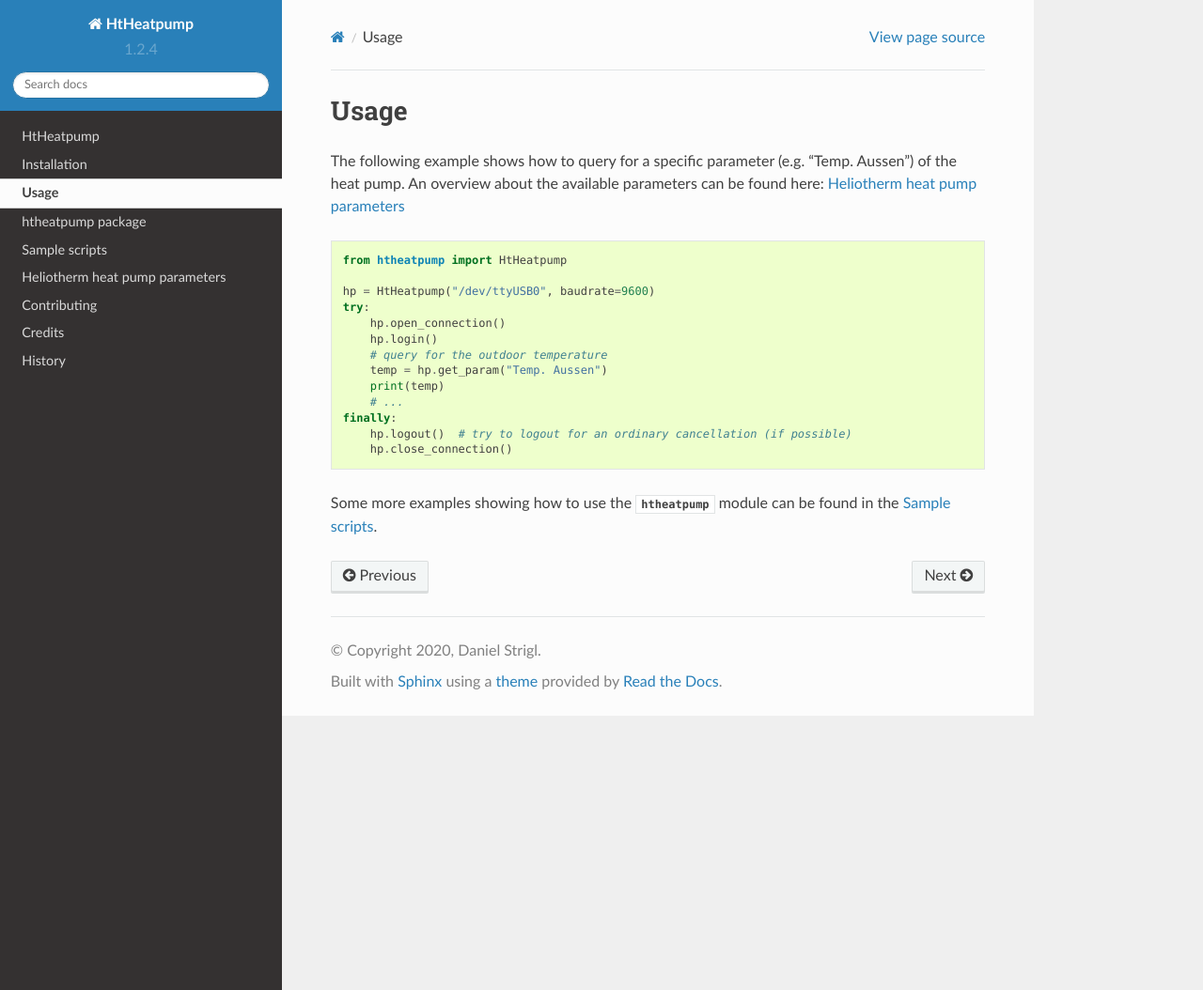
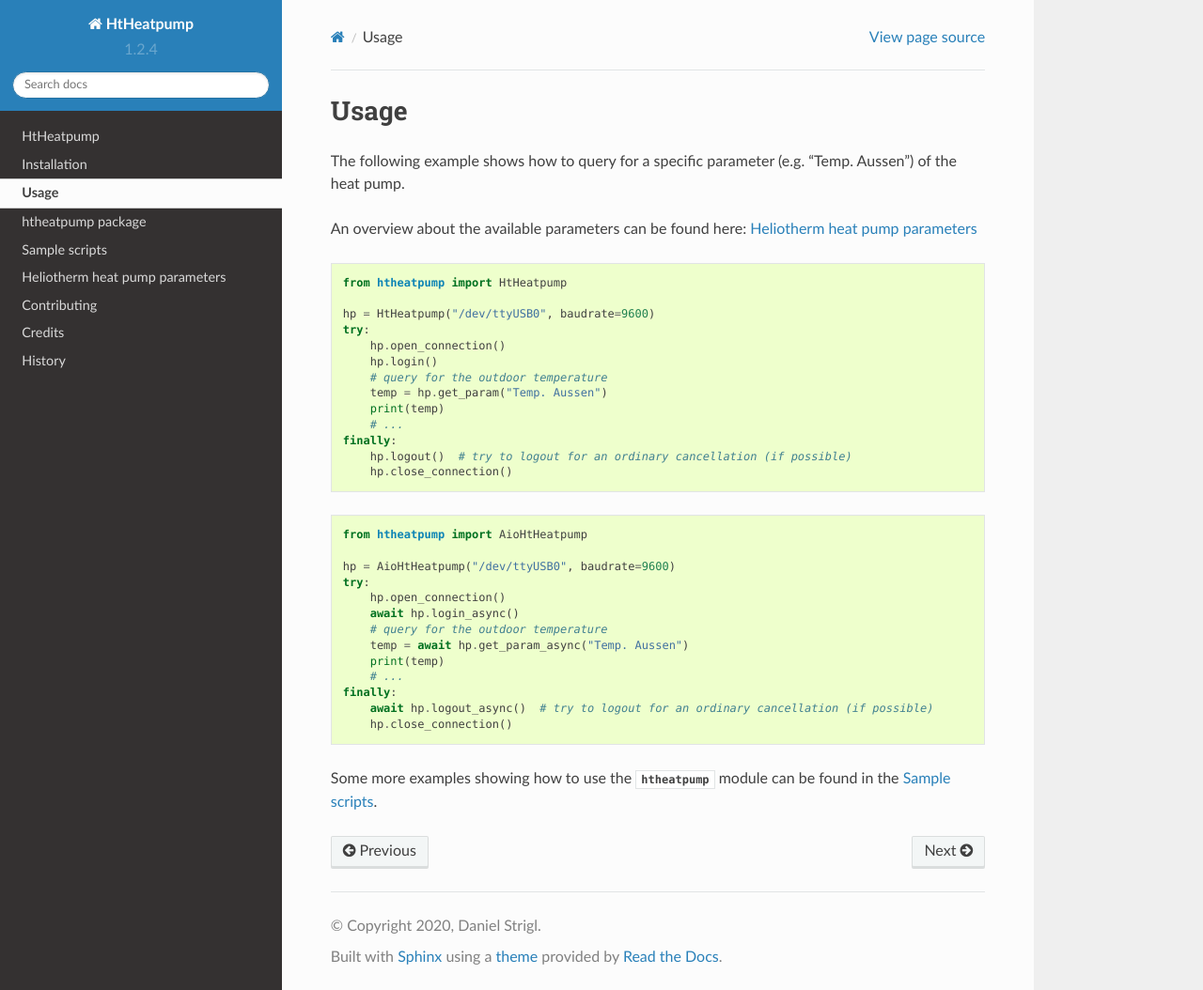
Before and after one commit to dstrigl/htheatpump, a Sphinx documentation site: the page built from docs/usage.rst, in a window 1280 px wide and 1054 px high. Shown: the whole window at 94% size. Built offline with Sphinx 7.4.7 and the Read the Docs theme 2.0.0, drawn with Linux system fonts in a browser that asks for light colours.

Commit message:
Fixed and extended documentation.

```diff
--- a/docs/usage.rst
+++ b/docs/usage.rst
@@ -4,6 +4,7 @@ Usage
 =====
 
 The following example shows how to query for a specific parameter (e.g. "Temp. Aussen") of the heat pump.
+
 An overview about the available parameters can be found here: :ref:`htparams`
 
 .. code:: python
@@ -22,5 +23,20 @@ An overview about the available parameters can be found here: :ref:`htparams`
         hp.logout()  # try to logout for an ordinary cancellation (if possible)
         hp.close_connection()
 
+.. code:: python
+
+    from htheatpump import AioHtHeatpump
+
+    hp = AioHtHeatpump("/dev/ttyUSB0", baudrate=9600)
+    try:
+        hp.open_connection()
+        await hp.login_async()
+        # query for the outdoor temperature
+        temp = await hp.get_param_async("Temp. Aussen")
+        print(temp)
+        # ...
+    finally:
+        await hp.logout_async()  # try to logout for an ordinary cancellation (if possible)
+        hp.close_connection()
 
 Some more examples showing how to use the :mod:`htheatpump` module can be found in the :ref:`htscripts`.
```
Also changed, not shown: 1 other file.
